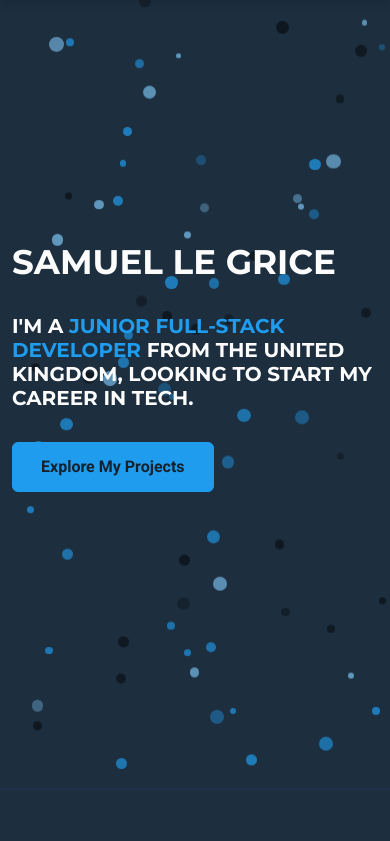
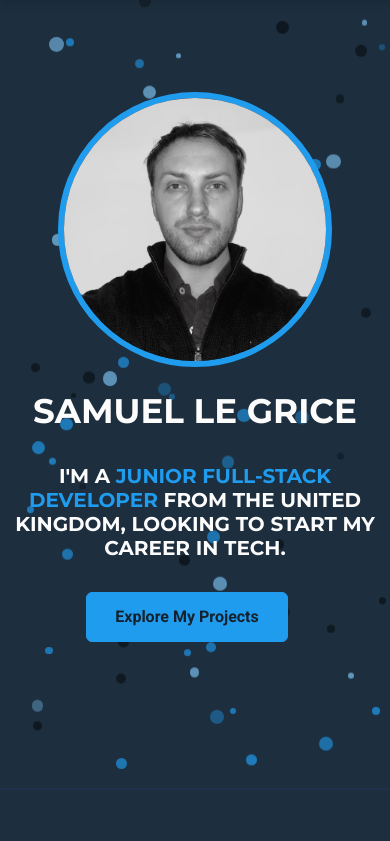
Before and after one commit to samuelLeGrice/Portfolio, a PHP site: page / in a window 390 px wide. Shown: the part 54-895 px from the top of the page. Run offline with PHP 8.4, Linux system fonts and the light colour scheme; some web fonts are replaced.

Commit message:
Center home section content and style profile image with circular border

```diff
--- a/assets/css/style.css
+++ b/assets/css/style.css
@@ -175,6 +175,18 @@ img {
 
     .navbar-nav .nav-link {
         display: inline-block;
+    }
+
+    #home .container {
+        text-align: center;
+    }
+
+    #home img {
+        display: block;
+        margin: 0 auto 20px;
+        width: 75%; /* Set size to 0.75x */
+        border: 6px solid var(--color-brand); /* Add blue border */
+        border-radius: 50%; /* Make it circular */
     }
 }
 
--- a/index.html
+++ b/index.html
@@ -84,11 +84,11 @@
 
         <!-- HOME -->
         <section id="home" class="full-height px-lg-5">
-
             <div class="container">
-                <div class="row">
+                <div class="row justify-content-center text-center">
                     <div class="col-lg-10">
-                        <h1 class=" typed display-4 fw-bold" data-aos="fade-up">SAMUEL LE GRICE</h1>
+                        <img src="./assets/images/personal.png" class="rounded-circle mb-4 d-lg-none" alt="">
+                        <h1 class="typed display-4 fw-bold" data-aos="fade-up">SAMUEL LE GRICE</h1>
                         <br>
                         <h5 class="display-10 fw-bold" data-aos="fade-up" data-aos-delay="600">I'M A <span class="text-brand">JUNIOR FULL-STACK DEVELOPER</span> FROM THE UNITED KINGDOM, LOOKING TO START MY CAREER IN TECH.</h5>
                         <br>
@@ -98,7 +98,6 @@
                     </div>
                 </div>
             </div>
-
         </section>
         <!-- //HOME -->
 
```
